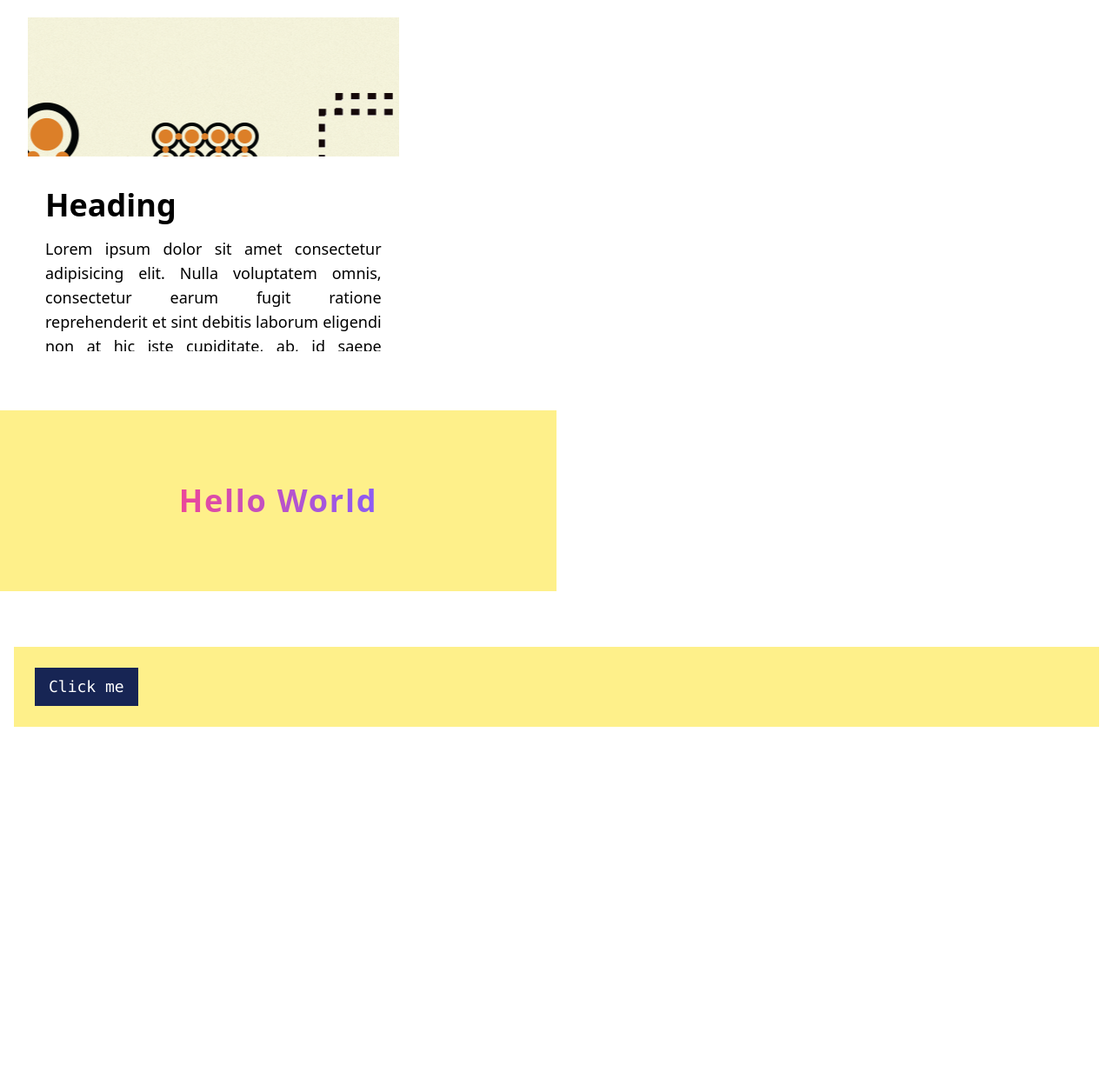
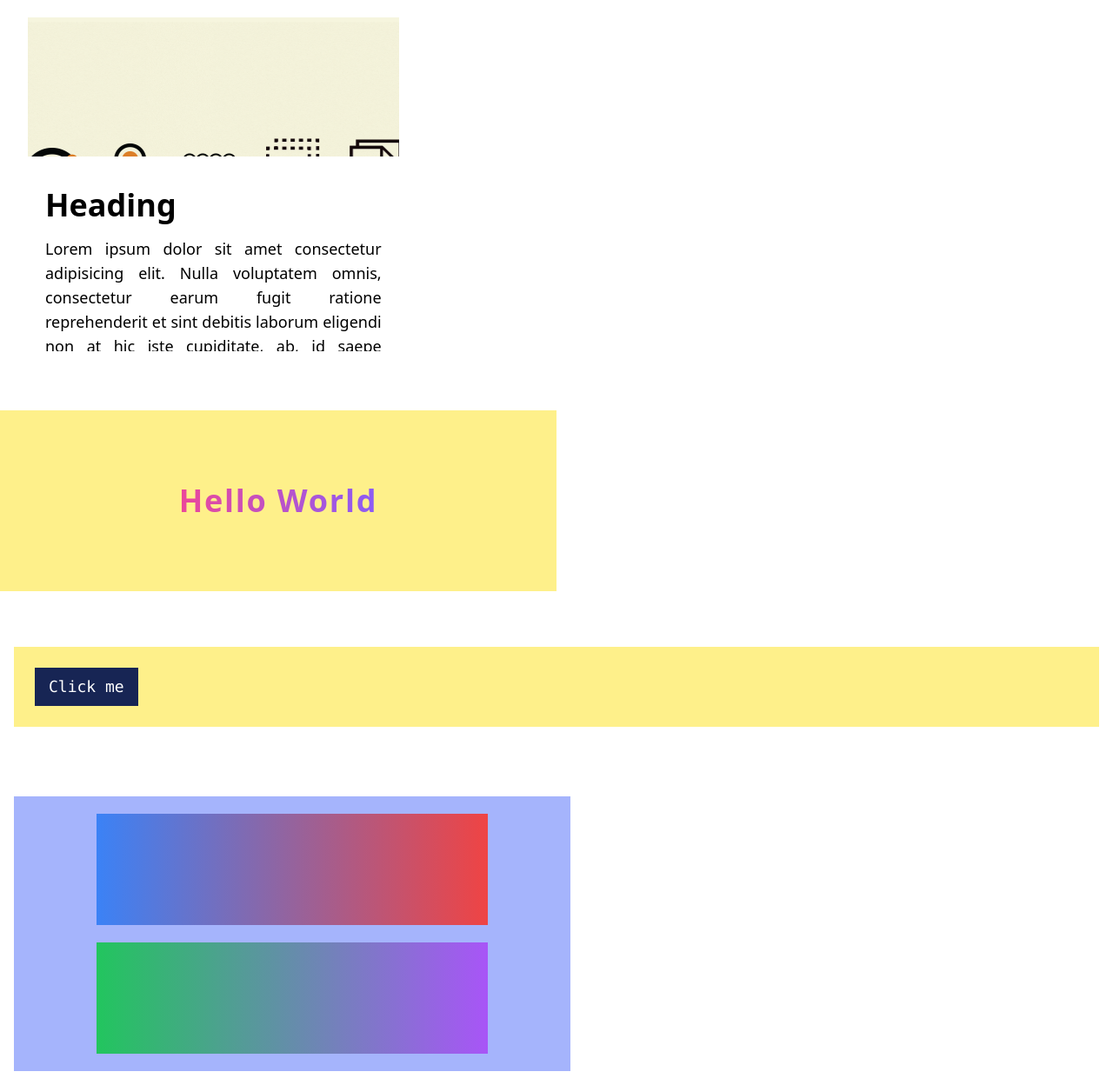
Before and after one commit to carrington-115/tailwindcss-course, a website: page src/practice-1/index-4.html in a window 1280 px wide. Shown: the whole page at 87% size. Before the commit the page ends 852 px from the top, so only its background shows below. Drawn offline with Linux system fonts and the light colour scheme.

Commit message:
completed how to use background in tailwindcss

```diff
--- a/src/practice-1/index-4.html
+++ b/src/practice-1/index-4.html
@@ -10,7 +10,7 @@
     <!--Background-->
     <section class="container w-full">
       <div
-        class="flex flex-col w-1/3 max-h-96 bg-center mx-8 my-5 overflow-y-scroll"
+        class="bg-cover flex flex-col w-1/3 max-h-96 bg-center mx-8 my-5 overflow-y-scroll"
         style="background-image: url(/public/images/image-1.png)"
       >
         <div class="mt-40 bg-white p-5 font-sans text-base">
@@ -50,6 +50,17 @@
           Click me
         </button>
       </div>
+      <br /><br />
+      <div
+        class="flex flex-col justify-center items-center gap-5 p-5 m-4 w-1/2 bg-indigo-300"
+      >
+        <span
+          class="w-3/4 h-32 bg-gradient-to-r from-blue-500 to-red-500"
+        ></span>
+        <span
+          class="w-3/4 h-32 bg-gradient-to-r from-green-500 to-purple-500"
+        ></span>
+      </div>
     </section>
   </body>
 </html>
```
Also changed, not shown: src/output.css.
